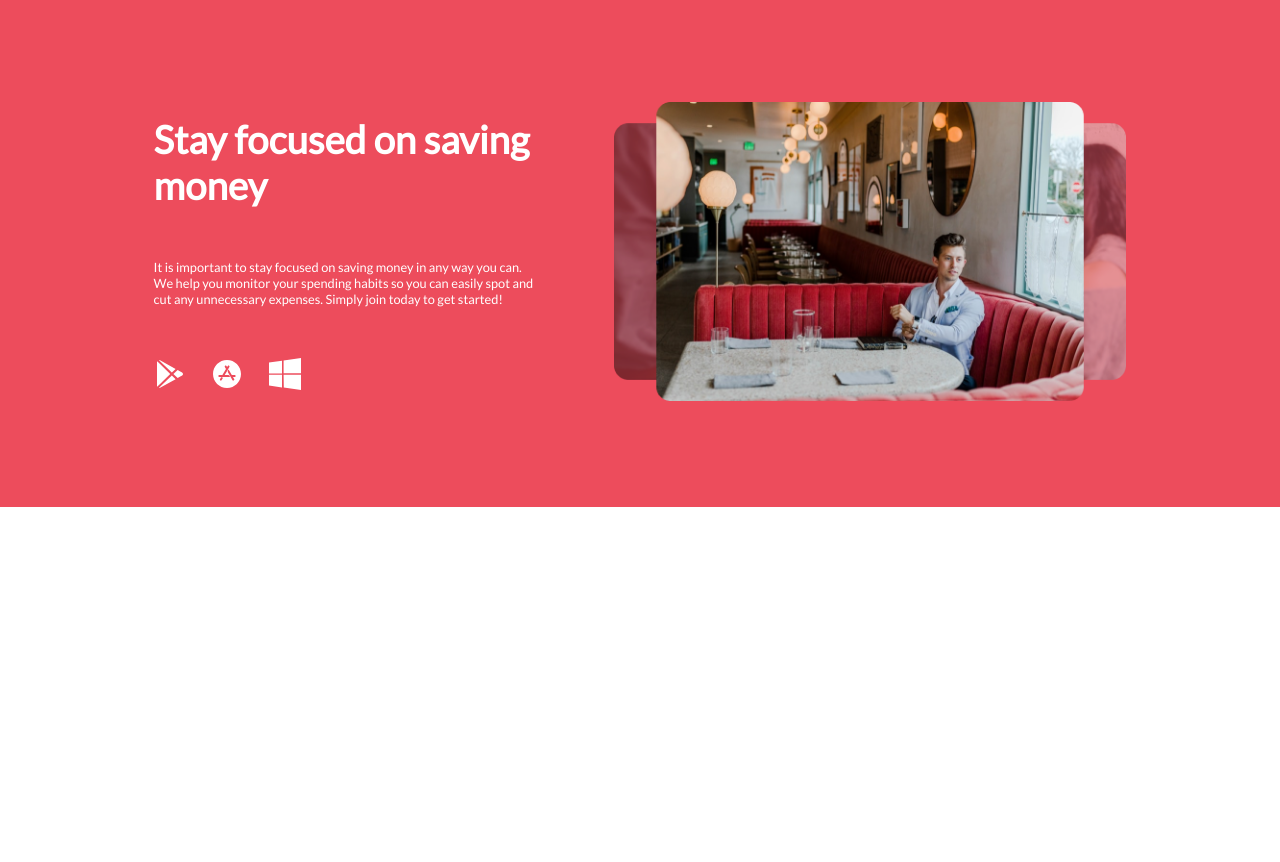
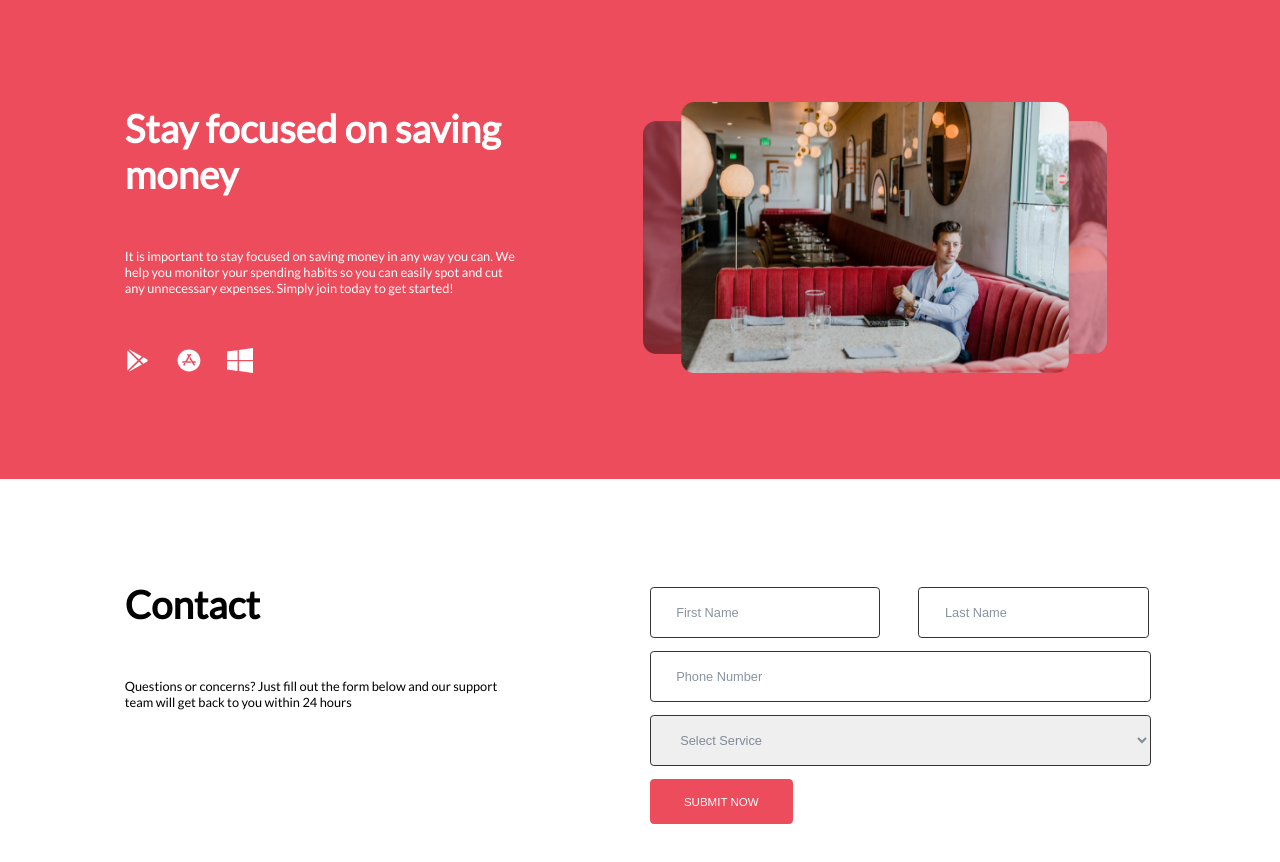
Before and after one commit to olhafastiuk/cursor-homework, a plain HTML site: page 04-blocks-homework/index.html in a window 1280 px wide. Before the commit the page ends 800 px from the top, so only its background shows below. Drawn offline with Linux system fonts and the light colour scheme.

Commit message:
HW #4: Creat section 2

```diff
--- a/04-blocks-homework/index.html
+++ b/04-blocks-homework/index.html
@@ -11,7 +11,7 @@
 </head>
 <body class="flex-column ">
     <section class="section-1 bg-pink flex justify-content-ar">     <!-- section1 -->
-        <div class="main-text flex-column justify-content-ar"> <!-- main text and logo -->
+        <div class="main-text flex-column"> <!-- main text and logo -->
             <h1 class="white">Stay focused on saving money</h1>
             <p class="white">
                 It is important to stay focused on saving money in any way you can. We help you monitor your spending habits so you can easily spot and cut any unnecessary expenses. Simply join today to get started!
@@ -27,8 +27,36 @@
             <img src="images/Slider.png" alt="businessman">
         </div>
     </section>
-    <section>
-        <!-- section2 -->
+    <section class="section-2 flex justify-content-ar">     <!-- section2 -->
+        <div class="flex-column main-text"> <!-- Contact text -->
+            <h1>Contact</h1>
+            <p>
+                Questions or concerns? Just fill out the form below and our support team will get back to you within 24 hours
+            </p>
+        </div>
+        <div class="r-form flex-column">        <!-- Registration form -->
+            <form action="#">
+                <div class="flex justify-content-sb">          <!-- Name -->
+                    <input class="half" type="text" placeholder="First Name">
+                    <input class="half" type="text" placeholder="Last Name">
+                </div>   <!-- phone -->
+                <div><input type="text" placeholder="Phone Number"></div>
+                <div>   <!-- services -->
+                    <select name="service" id="service">
+                        <option value="-" disabled selected>Select Service</option>
+                        <option value="Overview">Overview</option>
+                        <option value="Features">Features</option>
+                        <option value="Technology">Technology</option>
+                        <option value="Terms & Conditions">Terms & Conditions</option>
+                        <option value="Privecy">Privecy</option>
+                    </select>
+                </div>
+                <div> <!-- button -->
+                    <button type="submit">SUBMIT NOW</button>
+                </div>
+
+            </form>
+        </div>
     </section>
     <footer>
 
--- a/04-blocks-homework/style.css
+++ b/04-blocks-homework/style.css
@@ -17,8 +17,62 @@ h1{
 
 p{
     font-size: 1vw;
+    font-weight: 400;
     padding: 2vw 0 4vw 0;
 }
+
+input {
+    width: 98%;
+    height: 4vw;
+    padding: 1vw 2vw;
+    margin: 0.5vw;
+    border: 0.1vw solid #333333;
+    border-radius: 0.3vw;
+    font-weight: 400;
+}
+
+#service {
+    width: 98%;
+    height: 4vw;
+    padding: 1vw 2vw;
+    margin: 0.5vw;
+    border: 0.1vw solid #333333;
+    border-radius: 0.3vw;
+    font-weight: 400;
+    color: rgba(19, 39, 67, 0.5);
+    font-size: 1vw;
+}
+
+::placeholder { /* Chrome, Firefox, Opera, Safari 10.1+ */
+    color: rgba(19, 39, 67, 0.5);
+    font-size: 1vw;
+    opacity: 1; /* Firefox */
+  }
+
+  :-ms-input-placeholder { /* Internet Explorer 10-11 */
+    color: rgba(19, 39, 67, 0.5);
+    font-size: 1vw;
+  }
+
+  ::-ms-input-placeholder { /* Microsoft Edge */
+    color: rgba(19, 39, 67, 0.5);
+    font-size: 1vw;
+  }
+
+  button {
+    width: 28%;
+    height: 3.5vw;
+    padding: 0.7vw;
+    margin: 0.5vw;
+    border: 0.1vw solid #ED4C5C;
+    background: #ED4C5C;
+    border-radius: 0.3vw;
+    font-weight: 400;
+    color: white;
+    font-size: 0.9vw;
+  }
+
+
     /* flexbox */
 
 .flex {
@@ -31,6 +85,10 @@ p{
 
 .justify-content-ar {
     justify-content: space-around;
+}
+
+.justify-content-sb {
+    justify-content: space-between;
 }
 
   /* styles */
@@ -47,24 +105,37 @@ p{
 /* sections */
 
 .section-1 {
-    padding: 8vw 9vw;
+    padding: 8vw 20vw 8vw 5vw;
     width: 100%;
     align-items: center;
 }
 
+.section-2 {
+    padding: 8vw 5vw 8vw 5vw;
+    width: 100%;
+}
+
 .main-text{
-    width: 30vw;
-    justify-content: space-around;
+    width: 31vw;
 }
 
 .logo{
     margin-right: 2vw;
-    width: 2.5vw;
+    width: 2vw;
+}
+
+.slider {
+    width: 25vw;
 }
 
 .slider img {
-    width: 100%;
+    width: 145%;
 }
-.slider {
+
+.r-form {
     width: 40vw;
 }
+
+.half {
+    width: 45%;
+}
```
